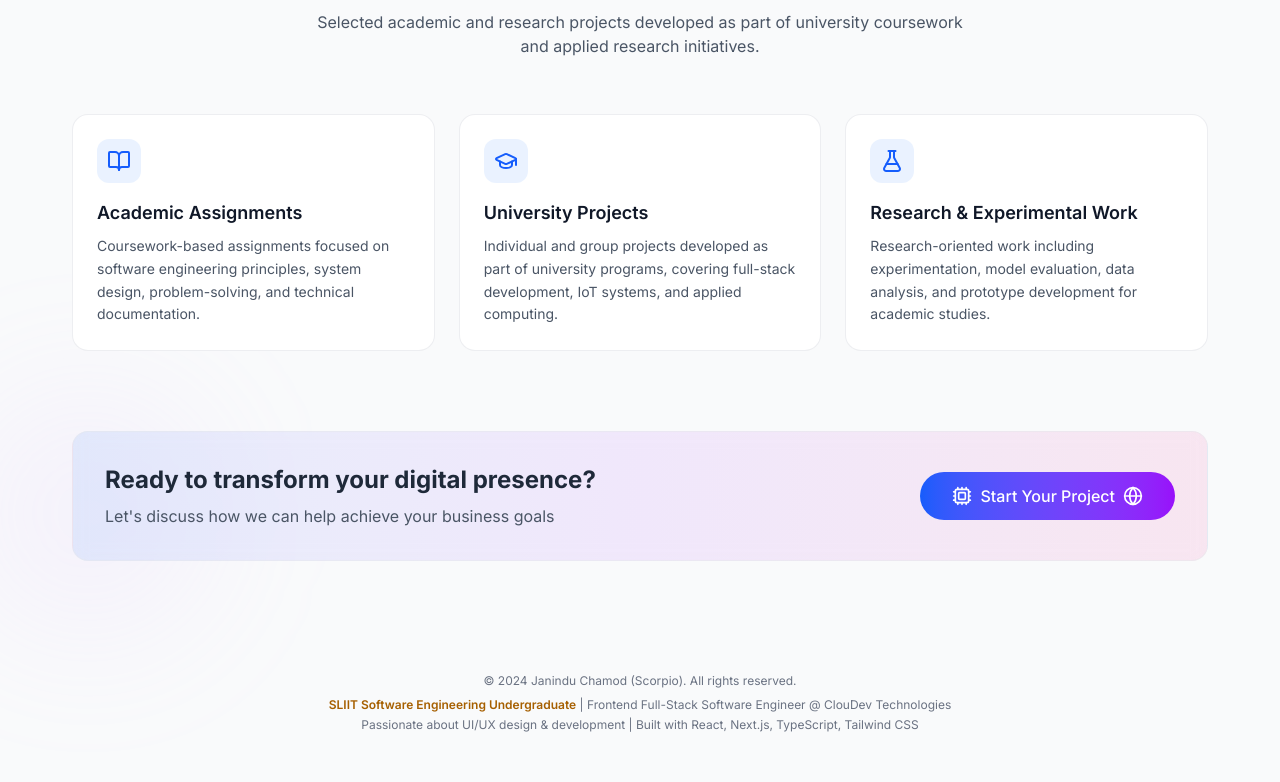
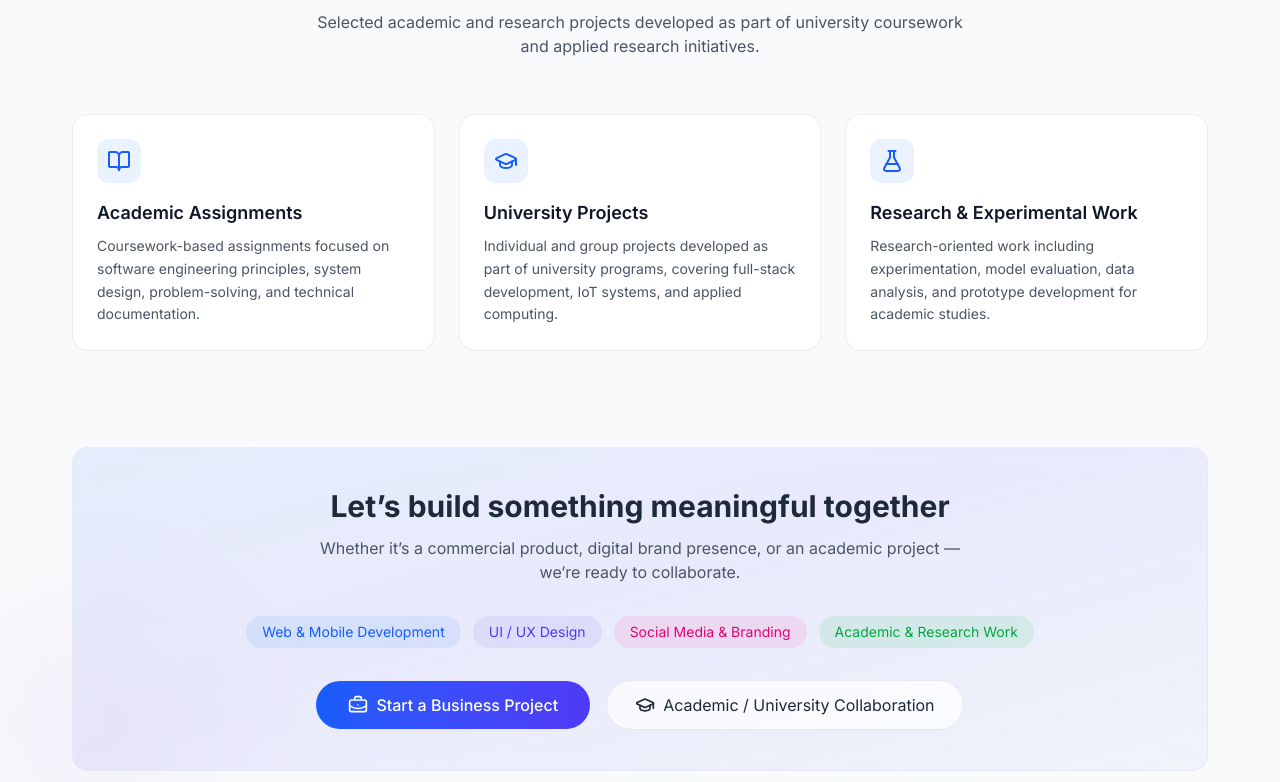
Before and after one commit to DevPlux/DevPlux-Official-Website, a Next.js app in the folder frontend/: page / in a window 1280 px wide. Shown: the part 2015-2797 px from the top of the page. Built offline with nearby package versions, Linux system fonts and the light colour scheme.

Commit message:
Update services.tsx

```diff
--- a/frontend/components/services.tsx
+++ b/frontend/components/services.tsx
@@ -18,7 +18,10 @@ import {
   Cpu,
   Globe,
   Users,
+  Briefcase,
+  BriefcaseBusiness,
 } from "lucide-react";
+import { BsBag, BsSuitcase } from "react-icons/bs";
 
 const services = [
   {
@@ -291,62 +294,143 @@ export default function Services() {
             return (
               <motion.div
                 key={i}
-                initial={{ opacity: 0, y: 30 }}
-                whileInView={{ opacity: 1, y: 0 }}
-                viewport={{ once: true }}
-                transition={{ delay: i * 0.1 }}
-                className="rounded-2xl border border-gray-200/70 dark:border-gray-800 bg-white dark:bg-gray-900 p-6"
+                initial={{ opacity: 0, y: 50, scale: 0.94 }}
+                whileInView={{ opacity: 1, y: 0, scale: 1 }}
+                viewport={{ once: true, amount: 0.3 }}
+                transition={{
+                  duration: 0.6,
+                  delay: i * 0.12,
+                  type: "spring",
+                  stiffness: 120,
+                  damping: 18,
+                }}
+                whileHover={{
+                  y: -8,
+                  scale: 1.02,
+                  transition: { duration: 0.25 },
+                }}
+                className="group relative rounded-2xl border border-gray-200/70 dark:border-gray-800 bg-white dark:bg-gray-900 p-6 overflow-hidden"
               >
-                <div className="mb-4 inline-flex h-11 w-11 items-center justify-center rounded-xl bg-blue-500/10 text-blue-600 dark:text-blue-400">
-                  <Icon className="w-6 h-6" />
+                {/* Hover glow */}
+                <div className="pointer-events-none absolute inset-0 opacity-0 group-hover:opacity-100 transition duration-300">
+                  <div className="absolute -inset-px bg-gradient-to-br from-blue-500/10 via-indigo-500/10 to-transparent" />
                 </div>
 
-                <h3 className="text-lg font-semibold text-gray-900 dark:text-white">
+                {/* Icon */}
+                <motion.div
+                  whileHover={{ rotate: 6, scale: 1.12 }}
+                  transition={{ type: "spring", stiffness: 300 }}
+                  className="mb-4 inline-flex h-11 w-11 items-center justify-center rounded-xl bg-blue-500/10 text-blue-600 dark:text-blue-400 relative z-10"
+                >
+                  <Icon className="w-6 h-6" />
+                </motion.div>
+
+                {/* Content */}
+                <h3 className="text-lg font-semibold text-gray-900 dark:text-white relative z-10">
                   {project.title}
                 </h3>
 
-                <p className="mt-2 text-sm text-gray-600 dark:text-gray-400 leading-relaxed">
+                <p className="mt-2 text-sm text-gray-600 dark:text-gray-400 leading-relaxed relative z-10">
                   {project.description}
                 </p>
+
+                {/* Bottom accent line */}
+                <div className="absolute bottom-0 left-1/2 h-0.5 w-0 bg-gradient-to-r from-transparent via-blue-500 to-transparent transition-all duration-300 group-hover:w-24 -translate-x-1/2" />
               </motion.div>
             );
           })}
         </div>
       </motion.div>
 
-      {/* CTA Section */}
+      {/* CTA Section – Service-aware */}
       <motion.div
-        initial={{ opacity: 0, scale: 0.95 }}
-        whileInView={{ opacity: 1, scale: 1 }}
-        transition={{ delay: 1 }}
+        initial={{ opacity: 0, y: 40, scale: 0.96 }}
+        whileInView={{ opacity: 1, y: 0, scale: 1 }}
+        transition={{
+          duration: 0.6,
+          type: "spring",
+          stiffness: 120,
+          damping: 18,
+        }}
         viewport={{ once: true }}
-        className="mt-20 p-8 rounded-2xl bg-gradient-to-r from-blue-500/10 via-purple-500/10 to-pink-500/10 dark:from-blue-500/5 dark:via-purple-500/5 dark:to-pink-500/5 border border-gray-200/50 dark:border-gray-700/50 backdrop-blur-sm"
+        className="mt-24 p-8 sm:p-10 rounded-2xl
+             bg-gradient-to-br from-blue-500/10 via-indigo-500/10 to-blue-500/5
+             dark:from-blue-500/5 dark:via-indigo-500/40 dark:to-pink-500/5
+             border border-gray-200/50 dark:border-gray-700/50
+             backdrop-blur-sm"
       >
-        <div className="flex flex-col md:flex-row items-center justify-between gap-6">
-          <div className="text-left">
-            <h3 className="text-2xl font-bold text-gray-800 dark:text-white mb-2">
-              Ready to transform your digital presence?
+        <div className="flex flex-col gap-8">
+          {/* CTA Heading */}
+          <div className="text-center max-w-2xl mx-auto">
+            <h3 className="text-2xl sm:text-3xl font-bold text-gray-800 dark:text-white mb-3">
+              Let’s build something meaningful together
             </h3>
             <p className="text-gray-600 dark:text-gray-300">
-              Let&apos;s discuss how we can help achieve your business goals
+              Whether it’s a commercial product, digital brand presence, or an
+              academic project — we’re ready to collaborate.
             </p>
           </div>
+
+          {/* Service Tags */}
+          <div className="flex flex-wrap justify-center gap-3 text-sm">
+            <span className="px-4 py-1.5 rounded-full bg-blue-500/10 text-blue-600 dark:text-blue-400">
+              Web & Mobile Development
+            </span>
+            <span className="px-4 py-1.5 rounded-full bg-indigo-500/10 text-indigo-600 dark:text-indigo-400">
+              UI / UX Design
+            </span>
+            <span className="px-4 py-1.5 rounded-full bg-pink-500/10 text-pink-600 dark:text-pink-400">
+              Social Media & Branding
+            </span>
+            <span className="px-4 py-1.5 rounded-full bg-green-500/10 text-green-600 dark:text-green-400">
+              Academic & Research Work
+            </span>
+          </div>
+
+          {/* CTA Buttons */}
+          <div className="flex flex-col sm:flex-row items-center justify-center gap-4">
+            {/* Primary CTA */}
+            <motion.button
+              whileHover={{ scale: 1.06 }}
+              whileTap={{ scale: 0.95 }}
+              className="
+          px-8 py-3 rounded-full
+          bg-gradient-to-r from-blue-600 to-indigo-600
+          text-white font-medium
+          hover:shadow-lg hover:shadow-blue-500/30
+          transition-all duration-300
+          flex items-center gap-2
+        "
+            >
+              <BriefcaseBusiness className="w-5 h-5" />
+              Start a Business Project
+            </motion.button>
+
+            {/* Secondary CTA */}
             <motion.button
               whileHover={{ scale: 1.05 }}
               whileTap={{ scale: 0.95 }}
               className="
-              px-8 py-3 rounded-full
-              bg-gradient-to-r from-blue-600 to-purple-600
-              text-white font-medium
-              hover:shadow-lg hover:shadow-blue-500/25
+                px-7 py-3 rounded-full
+                bg-white/70 dark:bg-gray-900/70
+                border border-gray-300/50 dark:border-gray-700/50
+                text-gray-800 dark:text-gray-200
+                hover:bg-white dark:hover:bg-gray-900
                 transition-all duration-300
                 flex items-center gap-2
               "
             >
-            <Cpu className="w-5 h-5" />
-            Start Your Project
-            <Globe className="w-5 h-5" />
+              <GraduationCap className="w-5 h-5" />
+
+              {/* Mobile */}
+              <span className="sm:hidden">Academic / University</span>
+
+              {/* Desktop */}
+              <span className="hidden sm:inline">
+                Academic / University Collaboration
+              </span>
             </motion.button>
+          </div>
         </div>
       </motion.div>
     </motion.section>
```
Lines whose indentation alone changed are shown as unchanged.
